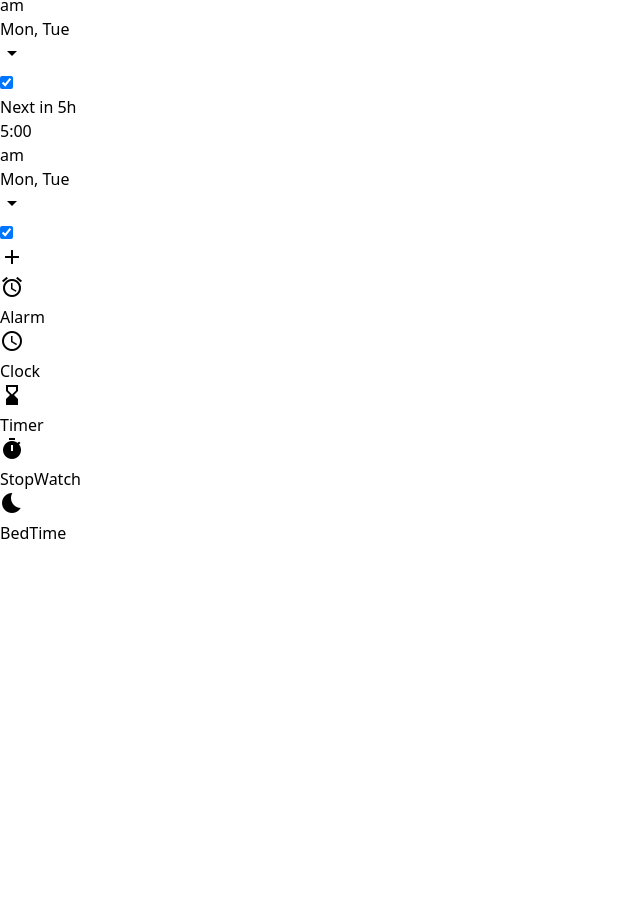
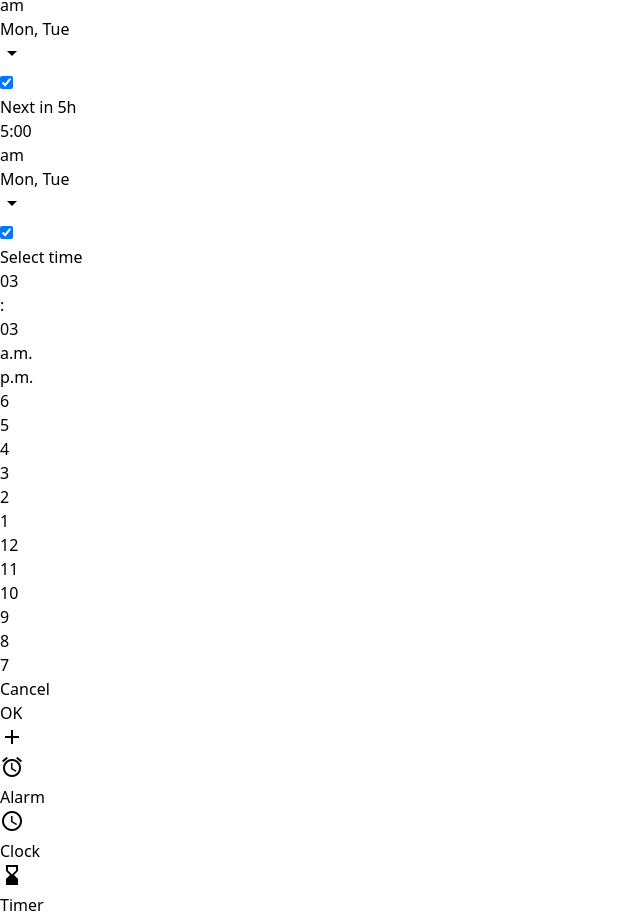
Before and after one commit to sinan-q/clock-web-app, a React (Vite) app: page /alarm in a window 1280 px wide. Shown: the part 637-1553 px from the top of the page, without its empty margins (0-640 px from the left). Before the commit the page ends 1182 px from the top, so only its background shows below. Built offline with nearby package versions, Linux system fonts and the light colour scheme; the HTML template or start-up script is replaced by a standard one; what @material-tailwind/html would draw is missing.

Commit message:
Added timePicker

```diff
--- a/src/components/Alarm.jsx
+++ b/src/components/Alarm.jsx
@@ -1,7 +1,18 @@
-import React,{useState} from 'react'
+import React,{useState , useEffect} from 'react'
 import FAB from './FAB'
 
 const Alarm = () => {
+    useEffect(() => {
+        var radius = 72
+        var dot_num = 360 / document.querySelectorAll('.dot').length
+        var ahd = dot_num * Math.PI / 180
+        document.querySelectorAll('.dot').forEach(function (val, index) {
+            var Top = 90 + Math.cos((ahd * index)) * radius
+            var Left = 90 + Math.sin((ahd * index)) * radius
+            val.style.top = Top + 'px'
+            val.style.left = Left + 'px'
+    })
+    }, [])
   return (
     <>
     <div className='flex-1 overflow-auto pt-4 px-4'>
@@ -37,8 +48,10 @@ const Alarm = () => {
         />
 
     </div>
+    <TimePicker/>
     <FAB
         icon={"add"}
+        onClic={() => {}}
     />
     </>
 
@@ -76,3 +89,38 @@ const Card = ({time, am, date, enabled}) => {
         </div>
     </div>)
 }
+
+const TimePicker = () => {
+    return (
+        <div className="absolute top-1/2 left-1/2 z-20 bg-white -translate-x-1/2 -translate-y-1/2 px-4 border rounded-2xl">
+            <div className="text-xs ms-4 my-2">Select time</div>
+            <div className=" inline-flex">
+                <div className="text-4xl ms-2 px-3 py-2 border w-fit rounded-xl bg-gray-700" >03</div>
+                <div className="text-4xl py-2 w-fit" >:</div>
+                <div className="text-4xl me-2 px-3 py-2 border w-fit rounded-xl bg-gray-700" >03</div>
+                <div className="">
+                    <div className="border rounded-t-md text-xs border-black p-1.5">a.m.</div>
+                    <div className="border rounded-b-md text-xs border-black p-1.5">p.m.</div>
+
+                </div>
+            </div>
+            <div class="box border relative rounded-full border-orange-100 my-4 w-48 h-48" id="clock">
+                <div class="origin w-2 h-2 bg-brown-500 rounded-lg absolute top-1/2 left-1/2 -mt-1 -ml-1"></div>
+                <div class="dot_box">
+                     {[6,5,4,3,2,1,12,11,10,9,8,7].map((num) => (
+                        <div class="dot w-1 h-1 absolute text-sm leading-none">{num}</div>
+                     ))}
+
+
+
+                </div>
+                <div class="hour_line absolute z-20 w-16 h-1 top-1/2 left-1/2 bg-black rounded-sm origin-left -mt-0.5 " id="hour_line"></div>
+
+            </div>
+            <div className="flex justify-end gap-2 m-4">
+                <div className="text-sm">Cancel</div>
+                <div className="text-sm">OK</div>
+            </div>
+        </div>
+    )
+}
--- a/src/index.css
+++ b/src/index.css
@@ -14,3 +14,7 @@
     display: flex;
     flex-direction: column;
 }
+
+.hour_line {
+    transform: rotate( 120deg);
+}
```
